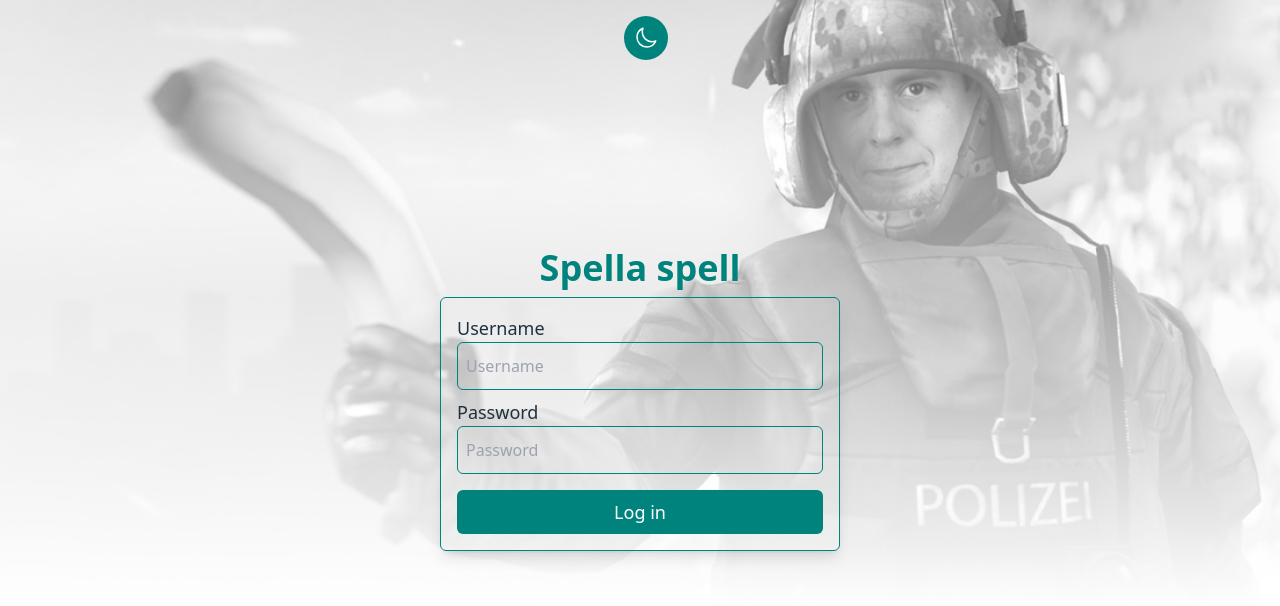
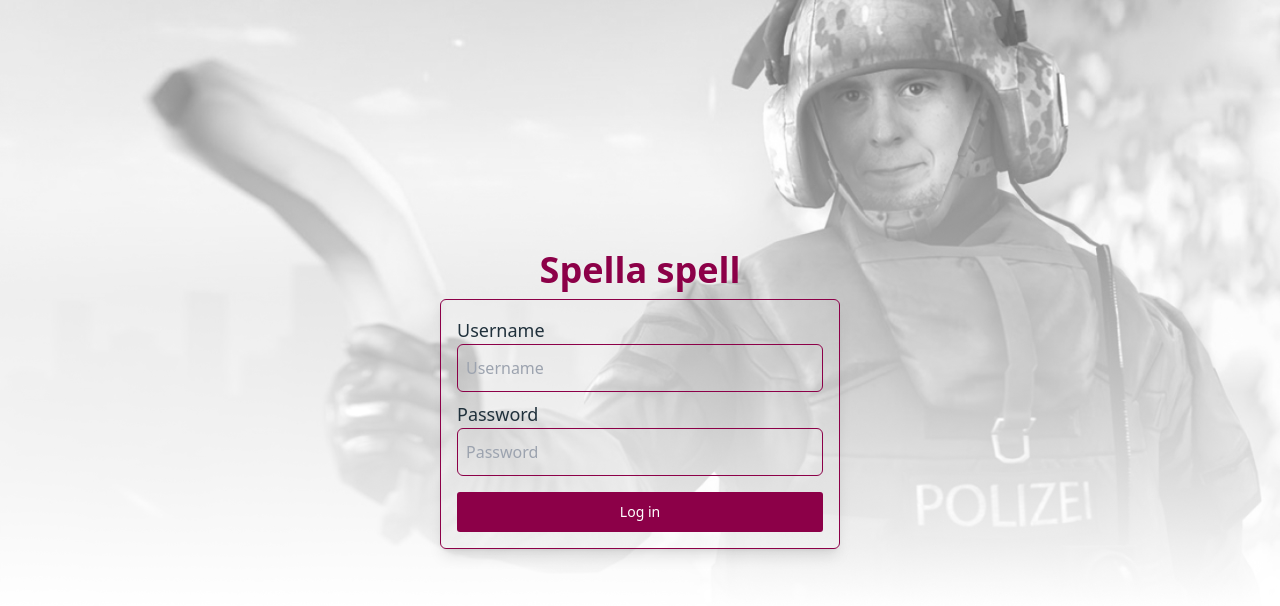
Before and after one commit to mobergf/cs-booker, a Next.js app: page /login in a window 1280 px wide. Shown: the top 606 px of the page. Built offline with nearby package versions, Linux system fonts and the light colour scheme.

Commit message:
wip new design

```diff
--- a/app/home-page.tsx
+++ b/app/home-page.tsx
@@ -1,9 +1,9 @@
 "use client";
 import { Button, Modal, SignUpModal } from "components";
 import { User } from "next-auth";
-import { signOut } from "next-auth/react";
 import { useRouter } from "next/navigation";
 import { useEffect, useState } from "react";
+import ModeToggle from "./mode-toggle";
 
 const weekdays = [
   "Söndag",
@@ -84,7 +84,7 @@ const Page = ({
           <ol
             key={item2.date + userMatchesState?.totalItems}
             type="1"
-            className="list-inside list-decimal grid-flow-col grid-rows-5 p-4 md:grid"
+            className="list-inside list-decimal grid-flow-col grid-rows-5 py-2 md:grid"
           >
             {userMatchesState?.items
               ?.filter((x: any) => x.match === item2.id)
@@ -119,7 +119,7 @@ const Page = ({
       return (
         <Button
           onClick={() => handleClick(type, item)}
-          className="min-w-[150px]"
+          className="min-w-[100px]"
         >
           Signa upp
         </Button>
@@ -138,7 +138,7 @@ const Page = ({
               ).id,
             )
           }
-          className="min-w-[150px]"
+          className="min-w-[100px]"
           variant="secondary"
         >
           Signa av
@@ -147,7 +147,7 @@ const Page = ({
         <Button
           key={ix}
           onClick={() => handleClick(type, item)}
-          className="min-w-[150px]"
+          className="min-w-[100px]"
         >
           Signa upp
         </Button>
@@ -157,16 +157,16 @@ const Page = ({
   return (
     <div className="mx-auto mt-4 max-w-5xl pb-8 md:px-4">
       <div className="flex flex-row items-center justify-between px-4 md:px-0">
-        <h1 className="text-3xl font-bold md:text-4xl">Spela spel</h1>
-        <Button onClick={() => signOut()}>Logga ut</Button>
+        <h1 className="text-2xl font-bold md:text-4xl">HUVUDSKOTT.SE</h1>
+        <ModeToggle />
       </div>
       {dateArray.map((item, ix) => (
         <section
           key={ix + userMatchesState?.totalItems}
-          className={`mt-8 border-y border-primary shadow-md md:mt-6 md:border `}
+          className={`m-2 mt-8 rounded-[3px] bg-white dark:bg-[#182535] dark:bg-opacity-50 dark:bg-gradient-to-tl dark:from-[#2F3F5C]/50 dark:via-[#022B31]/50 dark:to-[#214F73]/50 md:m-0 md:mt-6`}
         >
           <button
-            className="inline-flex h-16 w-full items-center bg-zinc-200 bg-opacity-30 px-4 py-4 transition-colors hover:bg-zinc-200 hover:bg-opacity-60 dark:bg-secondary-dark dark:bg-opacity-70 dark:hover:bg-zinc-500 dark:hover:bg-opacity-30"
+            className="inline-flex h-16 w-full items-center  px-4 py-4 transition-colors "
             onClick={() => setOpenAccordion((prev) => (prev === ix ? 50 : ix))}
           >
             <span className="flex flex-1 text-left">
@@ -196,19 +196,23 @@ const Page = ({
               openAccordion === ix ? "h-auto" : "invisible h-0"
             } overflow-hidden`}
           >
-            <div className="bg-gray dark:bg-secondary-dark dark:bg-opacity-70 md:p-4">
-              <div className="flex flex-row items-center justify-between border-b-2 border-green p-4">
+            <div className="p-4 pt-2">
+              <div className="rounded-[3px] bg-zinc-200 p-4 dark:bg-black dark:bg-opacity-30">
+                <div className="flex flex-row items-center justify-between">
                   <h3 className="text-xl md:text-2xl">Lunchpang</h3>
                   <ButtonFilter item={item} type="day" />
                 </div>
                 <DisplayList item={item} type="day" />
               </div>
-            <div className="bg-gray dark:bg-secondary-dark dark:bg-opacity-70 md:p-4">
-              <div className="flex flex-row items-center justify-between p-4">
+            </div>
+            <div className="p-4 pt-2">
+              <div className="rounded-[3px] bg-zinc-200 p-4 dark:bg-black dark:bg-opacity-30">
+                <div className="flex flex-row items-center justify-between ">
                   <h3 className="text-xl md:text-2xl">Kvällspang</h3>
                   <ButtonFilter item={item} type="night" />
                 </div>
                 <DisplayList item={item} type="night" />
+              </div>
             </div>
           </div>
         </section>
--- a/app/layout.tsx
+++ b/app/layout.tsx
@@ -1,6 +1,5 @@
 import { Metadata } from "next";
 import "./globals.css";
-import ModeToggle from "./mode-toggle";
 
 export const metadata: Metadata = {
   title: "Panga huvudskott",
@@ -23,8 +22,7 @@ export default function RootLayout({
         <meta charSet="utf-8" />
         <meta httpEquiv="X-UA-Compatible" content="IE=edge" />
       </head>
-      <body className="bg-white text-secondary-dark dark:bg-secondary-dark dark:text-zinc-200">
-        <ModeToggle />
+      <body className="bg-white text-secondary-dark dark:bg-[#06111A]  dark:text-zinc-200">
         {children}
       </body>
     </html>
--- a/app/mode-toggle.tsx
+++ b/app/mode-toggle.tsx
@@ -7,7 +7,7 @@ export default function ModeToggle() {
 
   return (
     <button
-      className="absolute left-[calc(50%-theme(space.4))] top-4 flex h-11 w-11 items-center justify-center rounded-full bg-primary transition-colors hover:bg-opacity-80 focus:bg-opacity-80"
+      className="flex h-11 w-11 items-center justify-center rounded-full border-2 border-secondary transition-colors dark:border-white "
       onClick={() => toggleMode()}
     >
       {currentMode === "light" ? (
@@ -17,7 +17,7 @@ export default function ModeToggle() {
           viewBox="0 0 24 24"
           strokeWidth={1.5}
           stroke="currentColor"
-          className="h-6 w-6 stroke-white"
+          className="h-6 w-6"
         >
           <path
             strokeLinecap="round"
@@ -32,7 +32,7 @@ export default function ModeToggle() {
           viewBox="0 0 24 24"
           strokeWidth={1.5}
           stroke="currentColor"
-          className="h-6 w-6 stroke-white"
+          className="h-6 w-6"
         >
           <path
             strokeLinecap="round"
--- a/components/Button.tsx
+++ b/components/Button.tsx
@@ -11,8 +11,8 @@ export default function Button({
 } & ButtonHTMLAttributes<HTMLButtonElement>) {
   const css =
     variant === "secondary"
-      ? `rounded-md inline-flex items-center justify-center bg-white dark:bg-transparent border border-primary px-4 py-2 text-lg transition-colors hover:bg-zinc-300 dark:hover:bg-zinc-700 dark:hover:text-white focus:bg-primary-dark focus:outline-none disabled:cursor-not-allowed md:px-8 ${className}`
-      : `rounded-md inline-flex items-center justify-center border-none bg-primary px-4 py-2 text-lg text-white transition-colors hover:bg-primary-dark focus:bg-secondary-dark focus:outline-none disabled:cursor-not-allowed md:px-8 ${className}`;
+      ? `rounded-[3px] inline-flex items-center justify-center bg-white dark:bg-transparent border border-primary px-2 md:h-10 h-[30px] text-sm transition-colors hover:bg-zinc-300 dark:hover:bg-zinc-700 dark:hover:text-white focus:bg-primary-dark focus:outline-none disabled:cursor-not-allowed md:px-4 ${className}`
+      : `rounded-[3px] inline-flex items-center justify-center border-none bg-primary px-2 md:h-10 h-[30px] text-sm text-white transition-colors hover:bg-primary-dark focus:bg-secondary-dark focus:outline-none disabled:cursor-not-allowed md:px-4 ${className}`;
 
   return (
     <button className={css} {...rest}>
--- a/tailwind.config.js
+++ b/tailwind.config.js
@@ -12,8 +12,8 @@ module.exports = {
   theme: {
     extend: {
       colors: {
-        primary: "#00837C",
-        "primary-dark": "#005a55",
+        primary: "#8C0048",
+        "primary-dark": "#8C0021",
         secondary: "#2F4858",
         "secondary-dark": "#20313c",
         blue: "#405378",
```
Lines whose indentation alone changed are shown as unchanged.
